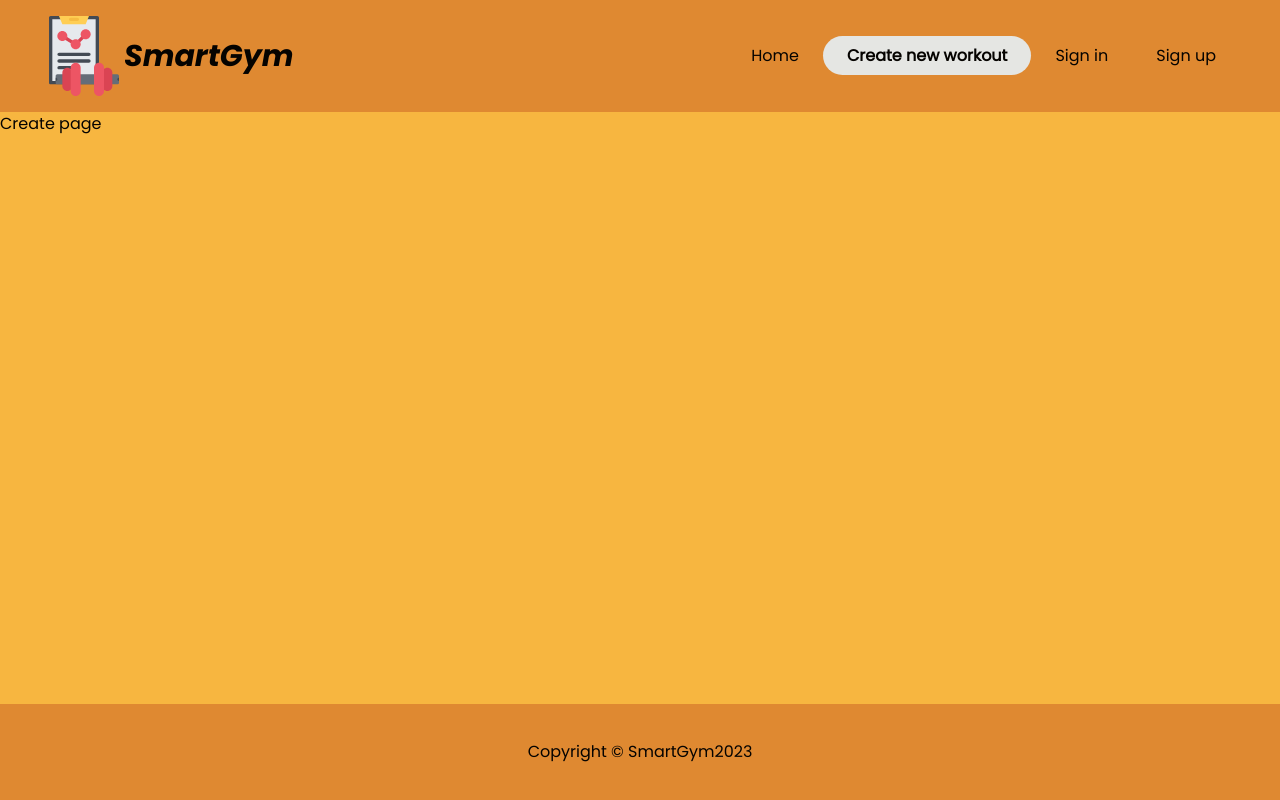
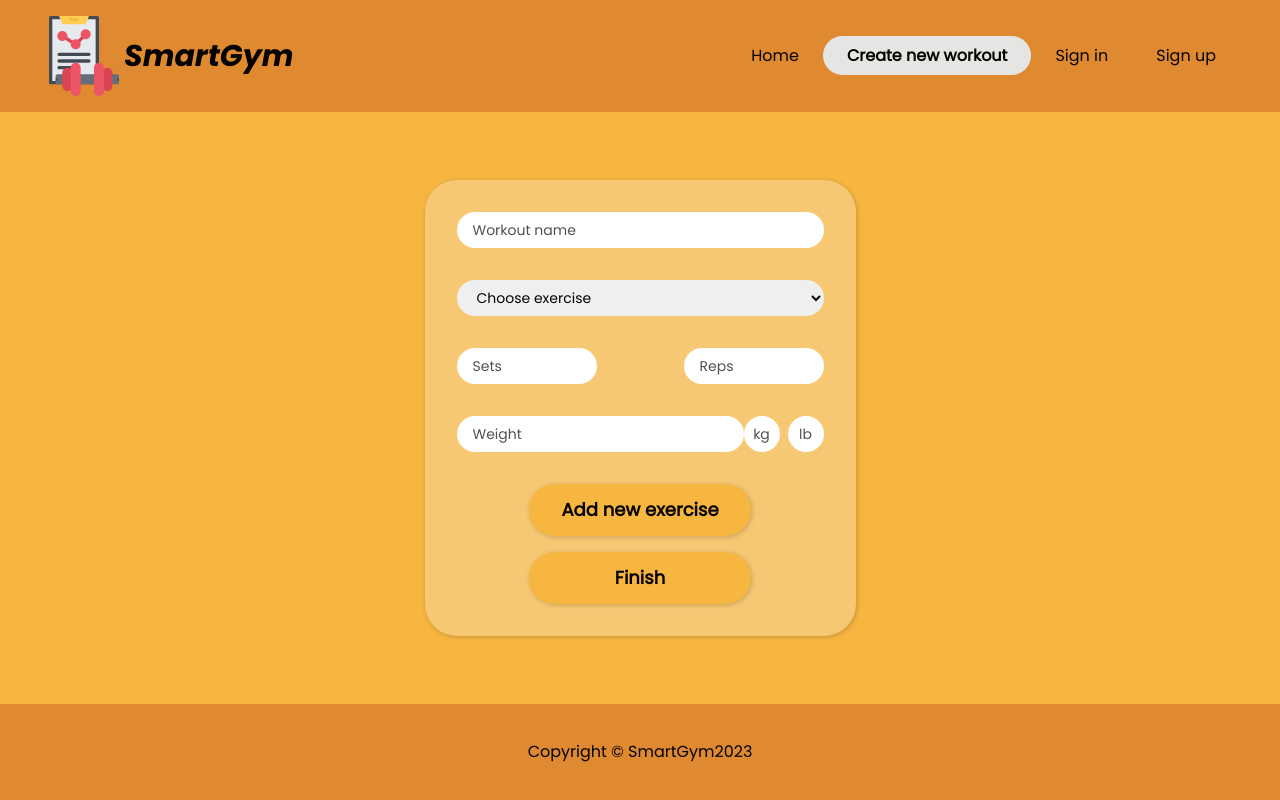
Before and after one commit to Kepmon/Workout-planner, a Vue app: page /create in a window 1280 px wide. Built offline with nearby package versions, Linux system fonts and the light colour scheme.

Commit message:
created create page and refactored some part of the existing code

```diff
--- a/src/App.vue
+++ b/src/App.vue
@@ -21,18 +21,14 @@ export default {
 
 <style>
   * {
-    box-sizing: border-box;
-    padding: 0;
-    margin: 0;
+    @apply box-border p-0 m-0
   }
 
   body {
-    background-color: #F7B640;
-    color: #050300;
-    overflow-x: hidden;
+    @apply bg-regular-yellow text-black-color overflow-x-hidden
   }
 
   main {
-    min-height: calc(100vh - 208px);
+    @apply flex items-center justify-center py-12 min-h-[calc(100vh-208px)]
   }
 </style>
--- a/src/components/shared/TheForm.vue
+++ b/src/components/shared/TheForm.vue
@@ -1,36 +1,30 @@
 <template>
     <form class="flex flex-col items-center p-8 bg-light-yellow rounded-[32px] shadow-3xl max-[299px]:max-w-[250px]">
-        <div class="flex flex-col gap-8 mb-8">
-            <input type="text" placeholder="User name" class="pl-4 h-9 min-w-[300px] rounded-full text-sm outline-none focus:shadow-3xl max-[399px]:min-w-0">
-            <input type="password" placeholder="Password" class="pl-4 h-9 min-w-[300px] rounded-full text-sm outline-none focus:shadow-3xl max-[399px]:min-w-0">
-            <input v-if="$route.name === 'sign-up'" type="password" placeholder="Repeat password" class="pl-4 h-9 min-w-[300px] rounded-full text-sm outline-none focus:shadow-3xl max-[399px]:min-w-0">
-            <input v-if="$route.name === 'sign-up'" type="email" placeholder="Email" class="pl-4 h-9 min-w-[300px] rounded-full text-sm outline-none focus:shadow-3xl max-[399px]:min-w-0">
+        <div class="flex flex-col gap-8">
+            <slot name="inputs"></slot>
+            <slot name="buttons"></slot>
         </div>
-
-        <the-button :text="$route.name === 'sign-in' ? 'Sign in' : 'Sign up'"/>
 
         <label v-if="$route.name === 'sign-up'" class="mt-4 max-w-[300px] text-sm">
             <input type="checkbox" />
             By clicking here, I state that I have read and understood the terms and conditions.
         </label>
 
-        <p v-if="$route.name === 'sign-up'" class="mt-8 text-sm">Already have an account? <router-link :to="{ name: 'sign-in' }" class="border-b-dark-yellow border-b-2 text-dark-yellow font-bold">Sign in</router-link></p>
-        <p v-if="$route.name === 'sign-in'" class="mt-8 text-sm">Don't have an account? <router-link :to="{ name: 'sign-up' }" class="border-b-dark-yellow border-b-2 text-dark-yellow font-bold">Create one</router-link></p>
+        <p v-if="$route.name === 'sign-in' || $route.name === 'sign-up'" class="mt-8 text-sm">{{ question }} <router-link :to="goTo" class="border-b-dark-yellow border-b-2 text-dark-yellow font-bold">{{ answer }}</router-link></p>
 
 
     </form>
 </template>
 
 <script>
-import TheButton from './TheButton.vue'
-
 export default {
     name: 'TheForm',
-    components: {
-        TheButton
-    },
-    mounted() {
-        console.log(this.$route)
+    data() {
+        return {
+            question: this.$route.name === 'sign-in' ? "Don't have an account?" : 'Already have an account?',
+            answer: this.$route.name === 'sign-in' ? 'Create one' : 'Sign in',
+            goTo: this.$route.name === 'sign-in' ? 'sign-up' : 'sign-in'
+        }
     }
 }
 </script>
--- /dev/null
+++ b/src/components/shared/TheInput.vue
@@ -0,0 +1,10 @@
+<template>
+    <input :type="type" :placeholder="placeholder" class="pl-4 h-9 rounded-full text-sm outline-none focus:shadow-3xl placeholder:text-placeholder-color max-[399px]:min-w-0" :class="width" />
+</template>
+
+<script>
+export default {
+    name: 'TheInput',
+    props: ['type', 'placeholder', 'width']
+}
+</script>
--- a/src/views/CreateView.vue
+++ b/src/views/CreateView.vue
@@ -1,12 +1,66 @@
 <template>
   <main>
-    <p>Create page</p>
+    <the-form>
+      <template #inputs>
+        <the-input type="text" placeholder="Workout name" />
+        <select class="pl-4 h-9 min-w-[300px] rounded-full text-sm outline-none focus:shadow-3xl max-[399px]:min-w-0">
+          <option value="" class="text-placeholder-color">Choose exercise</option>
+        </select>
+        <div class="flex justify-between">
+          <the-input type="number" placeholder="Sets" width="max-w-[140px]" />
+          <the-input type="number" placeholder="Reps" width="max-w-[140px]" />
+        </div>
+        <div class="flex justify-between">
+          <the-input type="number" placeholder="Weight" />
+
+          <div class="flex gap-2">
+            <label for="kg" class="flex justify-center items-center text-sm text-placeholder-color h-9 w-9 p-2 rounded-full cursor-pointer" :class="{ 'bg-regular-yellow': kgValue, 'bg-white': !kgValue }">
+              kg
+              <input v-model="isClicked" id="kg" name="unit" type="radio" value="kg" class="appearance-none" />
+            </label>
+            <label for="lb" class="flex justify-center items-center text-sm text-placeholder-color h-9 w-9 p-2 rounded-full cursor-pointer" :class="{ 'bg-regular-yellow': lbValue, 'bg-white': !lbValue }">
+              lb
+              <input v-model="isClicked" id="lb" name="unit" type="radio" value="lb" class="appearance-none" />
+            </label>
+          </div>
+        </div>
+      </template>
+
+      <template #buttons>
+        <div class="flex flex-col mx-auto gap-4 max-w-[240px]">
+          <the-button text="Add new exercise" />
+          <the-button text="Finish" />
+        </div>
+      </template>
+    </the-form>
   </main>
 </template>
 
 <script>
+import TheForm from '../components/shared/TheForm.vue'
+import TheInput from '../components/shared/TheInput.vue'
+import TheButton from '../components/shared/TheButton.vue'
+
 export default {
-  name: 'CreateView'
+  name: 'CreateView',
+  components: {
+    TheForm,
+    TheInput,
+    TheButton
+  },
+  data() {
+    return {
+      isClicked: '',
+    }
+  },
+  computed: {
+    kgValue() {
+      return this.isClicked === 'kg' ? true : false
+    },
+    lbValue() {
+      return this.isClicked === 'lb' ? true : false
+    }
+  }
 }
 </script>
 
--- a/src/views/SignInView.vue
+++ b/src/views/SignInView.vue
@@ -1,16 +1,31 @@
 <template>
-  <main class="flex items-center justify-center">
-    <the-form />
+  <main>
+    <the-form>
+      <template #inputs>
+        <the-input type="text" placeholder="User name"></the-input>
+        <the-input type="password" placeholder="Password"></the-input>
+      </template>
+
+      <template #buttons>
+        <div class="flex justify-center">
+          <the-button text="Sign in" />
+        </div>
+      </template>
+    </the-form>
   </main>
 </template>
 
 <script>
 import TheForm from '../components/shared/TheForm.vue'
+import TheInput from '../components/shared/TheInput.vue'
+import TheButton from '../components/shared/TheButton.vue'
 
 export default {
   name: 'SignInView',
   components: {
-    TheForm
+    TheForm,
+    TheInput,
+    TheButton
   }
 }
 </script>
--- a/src/views/SignUpView.vue
+++ b/src/views/SignUpView.vue
@@ -1,16 +1,33 @@
 <template>
-  <main class="flex items-center justify-center">
-    <the-form />
+  <main>
+    <the-form>
+      <template #inputs>
+        <the-input type="text" placeholder="User name"></the-input>
+        <the-input type="password" placeholder="Password"></the-input>
+        <the-input type="password" placeholder="Repeat password"></the-input>
+        <the-input type="email" placeholder="Email"></the-input>
+      </template>
+
+      <template #buttons>
+        <div class="flex justify-center">
+          <the-button text="Sign up" />
+        </div>
+      </template>
+    </the-form>
   </main>
 </template>
 
 <script>
 import TheForm from '../components/shared/TheForm.vue'
+import TheInput from '../components/shared/TheInput.vue'
+import TheButton from '../components/shared/TheButton.vue'
 
 export default {
   name: 'SignUpView',
   components: {
-    TheForm
+    TheForm,
+    TheInput,
+    TheButton
   }
 }
 </script>
--- a/tailwind.config.js
+++ b/tailwind.config.js
@@ -16,7 +16,7 @@ module.exports = {
         'light-brown': '#2E2326',
         'dark-brown': '#85410B',
         'white-color': '#E5E6E3',
-        'gray-color': '#7A6F73',
+        'black-color': '#050300',
         'bg-shadow-color': 'rgba(0, 0, 0, .75)',
         'placeholder-color': '#515151',
         'input-color': '#D9D9D9',
```
